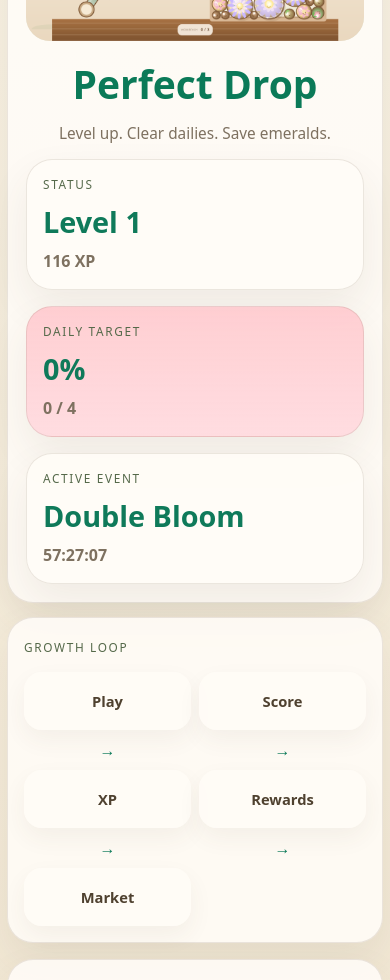
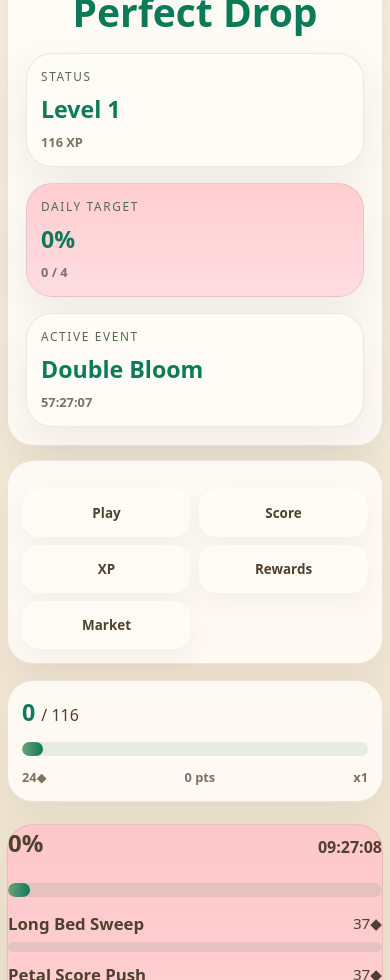
Before and after one commit to hansaejo5-blip/i-want-to-perfect, a React (Vite) app: page / in a window 390 px wide. Shown: the part 1020-2000 px from the top of the page. Built offline with nearby package versions, Linux system fonts and the light colour scheme.

Commit message:
Trim mobile hub copy density

```diff
--- a/src/App.css
+++ b/src/App.css
@@ -4015,3 +4015,97 @@ summary:focus-visible {
     gap: 8px;
   }
 }
+@media (max-width: 640px) {
+  .garden-dashboard__topbar .section-title__eyebrow,
+  .garden-sidebar__mini-card p,
+  .home-hero-copy p,
+  .home-loop-card .section-title__eyebrow,
+  .home-progress-card .section-title__eyebrow,
+  .home-daily-card .section-title__eyebrow,
+  .home-event-compact .section-title__eyebrow,
+  .home-reward-card .section-title__eyebrow,
+  .market-overview-card p,
+  .market-card__preview-copy,
+  .market-card p,
+  .rankings-overview-card p,
+  .rankings-table-card .section-title__eyebrow {
+    display: none;
+  }
+
+  .home-hero-card {
+    gap: 12px;
+  }
+
+  .home-mini-card,
+  .home-loop-card,
+  .home-progress-card,
+  .home-event-compact,
+  .home-reward-card,
+  .market-overview-card,
+  .market-affordability-card,
+  .market-card {
+    padding: 14px;
+  }
+
+  .home-mini-card strong,
+  .home-event-compact strong,
+  .home-reward-card strong,
+  .home-progress-card strong {
+    font-size: 1.45rem;
+  }
+
+  .home-mini-card span:last-child,
+  .home-progress-card__stats span,
+  .home-reward-card__stats span,
+  .home-reward-card__footer span,
+  .market-card__meta,
+  .market-card__status-row span:last-child {
+    font-size: 0.8rem;
+  }
+
+  .home-loop-diagram__step span {
+    min-height: 48px;
+    padding: 8px;
+    font-size: 0.84rem;
+  }
+
+  .home-loop-diagram__step i {
+    display: none;
+  }
+
+  .home-daily-stack {
+    gap: 10px;
+  }
+
+  .home-daily-stack__item {
+    gap: 6px;
+  }
+
+  .home-daily-stack__label strong,
+  .market-card__header h3 {
+    font-size: 1.05rem;
+  }
+
+  .home-daily-stack__label span,
+  .market-card__price {
+    font-size: 0.95rem;
+  }
+
+  .market-overview-card h2 {
+    margin: 4px 0 0;
+    font-size: 1.2rem;
+  }
+
+  .market-affordability-card p {
+    margin: 0;
+    font-size: 0.82rem;
+  }
+
+  .market-card__meta {
+    gap: 6px 10px;
+  }
+
+  .market-card__status-row {
+    gap: 8px;
+  }
+}
```
